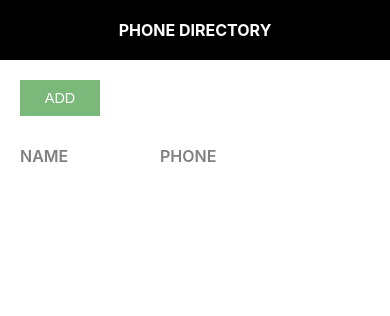
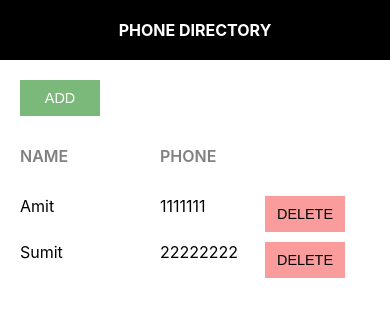
Before and after one commit to Mrdograg/Phone-directory, a React (Create React App) app: page / in a window 390 px wide. Shown: the top 316 px of the page. Built offline with nearby package versions, Linux system fonts and the light colour scheme.

Commit message:
Added ‘PhoneDirectory

```diff
--- a/src/AddSubscriber.js
+++ b/src/AddSubscriber.js
@@ -22,6 +22,12 @@
            console.log(this.state);
     }
 
+    onFormSubmitted =(e)=> {
+        e.preventDefault();
+        this.props.addSubscriberHandler(this.state);
+        this.setState({id:0,name: '',phone: '' });
+    }
+
     render(){
         const {name, phone} = this.state;
         return (
@@ -29,7 +35,7 @@
             <Header Heading = "Add Subscriber"/>
             <div className="componet-body-container">
              <button className="custom-btn">Back</button>
-             <form className='subscriber-form'>
+             <form className='subscriber-form' onSubmit={this.onFormSubmitted.bind(this)}>
                 <label htmlFor='name' className='label-control'>Name: </label><br/>
                <input id= "name" type='text' className='input-control' name="name" onChange={this.inputChangedHandler}/><br/><br/>
                <label htmlFor='phone' className='label-control'>Phone: </label><br/>
--- /dev/null
+++ b/src/PhoneDirectory.js
@@ -0,0 +1,44 @@
+import React, {Component} from "react";
+import AddSubscriber from "./AddSubscriber";
+import ShowSubscribers from "./ShowSubscribers";
+
+class PhoneDirectory extends Component{
+
+    constructor(){
+        super();
+        this.state= {
+            subscribersList: [{
+                id:1,
+                name: 'Amit',
+                phone: '1111111'
+            },
+            {
+                id:2,
+                name: 'Sumit',
+                phone: '22222222'
+            }]
+        }
+    }
+
+    addSubscriberHandler =(newSubscriber) => {
+        let subscriberList = this.state.subscribersList;
+        if(subscriberList.length >0){
+            newSubscriber.id =subscriberList[subscriberList.length-1].id +1;
+        }  else {
+            newSubscriber.id=1;
+        }
+        subscriberList.push(newSubscriber);
+        this.setState({subscriberList: subscriberList});
+
+    }
+
+    render(){
+        return(
+            //<AddSubscriber addSubscriberHandler= {this.addSubscriberHandler}/>
+            <ShowSubscribers subscribersList= {this.state.subscribersList}/>
+
+     )
+    }
+}
+
+export default PhoneDirectory;
--- a/src/App.js
+++ b/src/ShowSubscribers.js
@@ -1,27 +1,11 @@
 import Header from "./Header";
-import './App.css';
+import './ShowSubscribers.css';
 import { Component } from "react";
 
 
-class App extends Component {
+class ShowSubscribers extends Component {
 
-
-    // let subscribers  =[{
-    // id:1,
-    // name: "Amit",
-    // phone: "111111111111"},
-    // { id:2,
-    //   name: "Sumit",
-    // phone: "22222222222"
-
-    // }]
-    constructor(){
-      super();
-      this.state= {
-        subscriberListToShow: []
-      }
-    }
- render(){
+  render(){
   return (
     <div>
       <Header Heading="Phone Directory" />
@@ -34,7 +18,7 @@
           </div>
 
          {
-          this.state.subscriberListToShow.map(sub=>{
+          this.props.subscribersList.map(sub=>{
             return <div key={sub.id} className="grid-container">
               <span className="grid-items">{sub.name}</span>
               <span className="grid-items">{sub.phone}</span>
@@ -52,4 +36,4 @@
 }
 }
 
-export default App;
+export default ShowSubscribers;
--- a/src/index.js
+++ b/src/index.js
@@ -1,15 +1,16 @@
 import React from 'react';
 import ReactDOM from 'react-dom/client';
 import './index.css';
-import App from './App';
+import ShowSubscribers from './ShowSubscribers';
 import reportWebVitals from './reportWebVitals';
 import AddSubscriber from './AddSubscriber';
 import './common/common.css';
+import PhoneDirectory from './PhoneDirectory';
 
 const root = ReactDOM.createRoot(document.getElementById('root'));
 root.render(
   <React.StrictMode>
-    <App/>
+    <PhoneDirectory/>
   </React.StrictMode>
 );
 
```
Also changed, not shown: src/ShowSubscribers.css (renamed from src/App.css), 1 other file (tests, documents, lock files or other folders).
